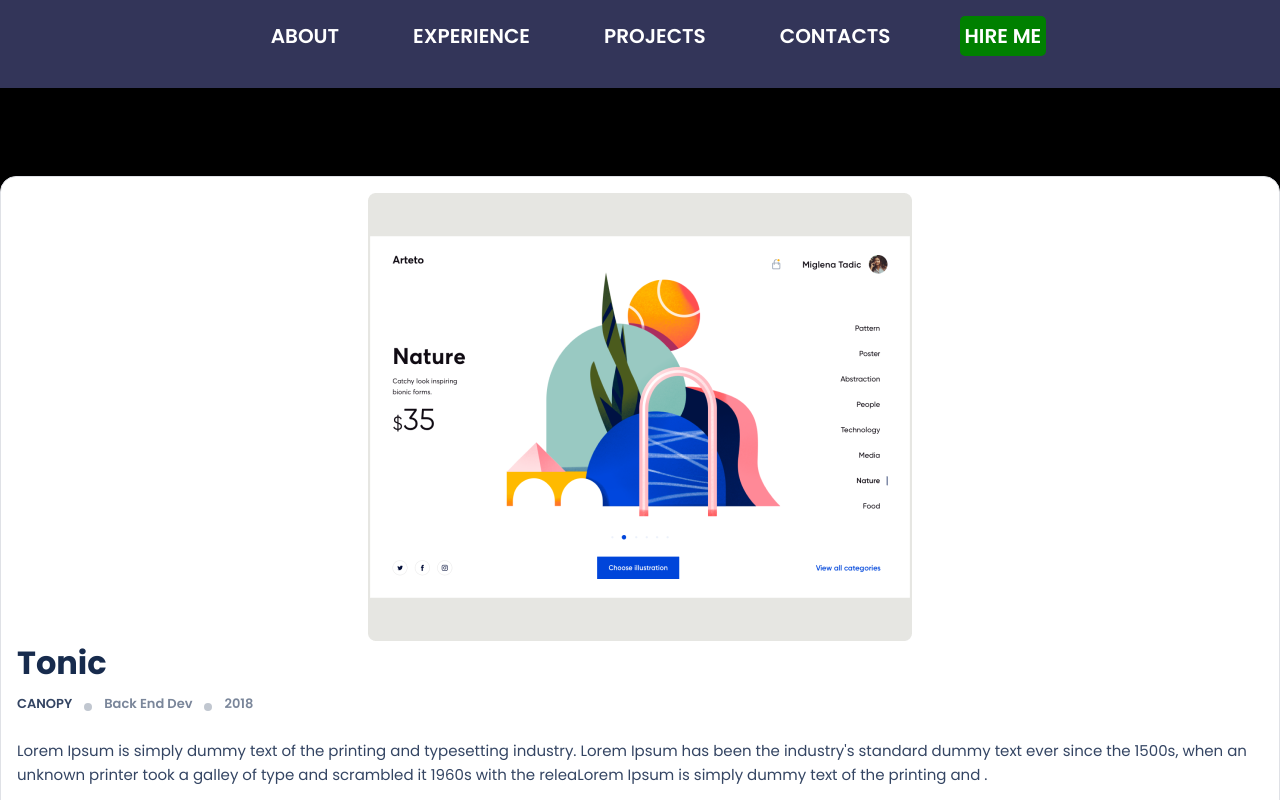
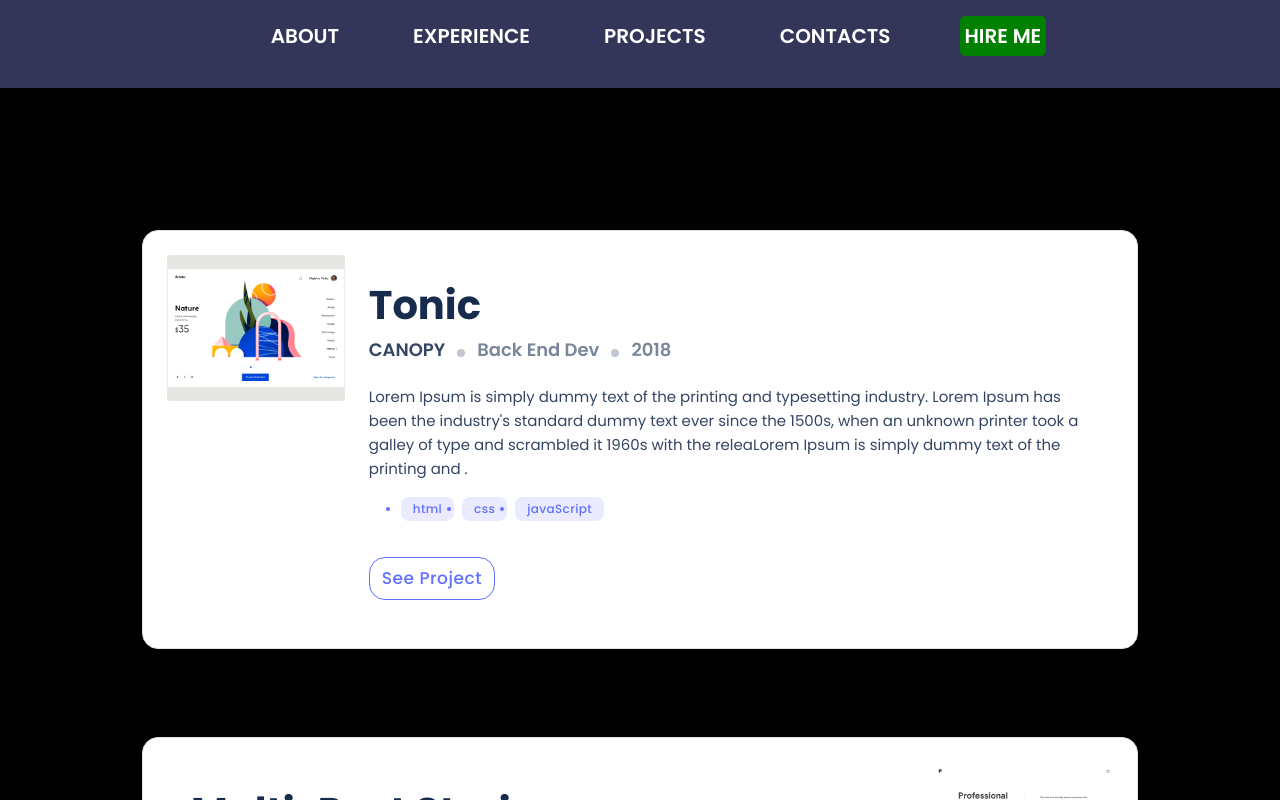
Before and after one commit to daudi13/daudi, a React (Create React App) app: page /Projects in a window 1280 px wide. Shown: the top 800 px of the page. Built offline with nearby package versions, Linux system fonts and the light colour scheme.

Commit message:
Add media query

```diff
--- a/src/components/Routes/Projects/Projects.css
+++ b/src/components/Routes/Projects/Projects.css
@@ -5,6 +5,10 @@
   grid-gap: 88px;
   margin: 88px 0;
   transition: all 0.5s ease-in-out;
+}
+
+.work-section > ul li {
+  list-style: none;
 }
 
 .work-section > * + * {
@@ -134,3 +138,79 @@ button:hover {
 .work-section__card--info > .btn {
   margin-top: 20px;
 }
+
+@media screen and (min-width: 958px) {
+  .work-section {
+    padding: 142px;
+  }
+
+  .work-section > .work-section__box {
+    margin: 0;
+    padding: 0;
+  }
+
+  .work-section__card {
+    flex-direction: row;
+    justify-content: space-between;
+    padding: 24px;
+    max-width: 1156px;
+    margin: 0 auto;
+    align-items: stretch;
+  }
+
+  .work-section__card.active {
+    display: none !important;
+  }
+
+  .work-section__card > .mobile {
+    display: none;
+  }
+
+  .work-section__card > .desktop {
+    display: block;
+  }
+
+  .work-section__card > .order--two {
+    order: 2;
+    align-self: flex-start;
+  }
+
+  .work-section__card > .work-section__card--info {
+    padding: 24px;
+  }
+
+  .work-section__card--info > .project-name {
+    font-size: 40px;
+    margin-top: 0;
+    margin-bottom: 0;
+    line-height: 52px;
+  }
+
+  .work-section__card--info > .mobile {
+    display: none;
+  }
+
+  .work-section__card--info > .desktop {
+    display: block;
+  }
+
+  .range > .range__canopy {
+    font-size: 18px;
+    line-height: 24px;
+    margin-left: 0;
+  }
+
+  .range > .mobile {
+    display: none;
+  }
+
+  .range > .range__txt {
+    font-size: 18px;
+    line-height: 24px;
+  }
+
+  .range > .desktop {
+    display: block;
+  }
+
+}
```
